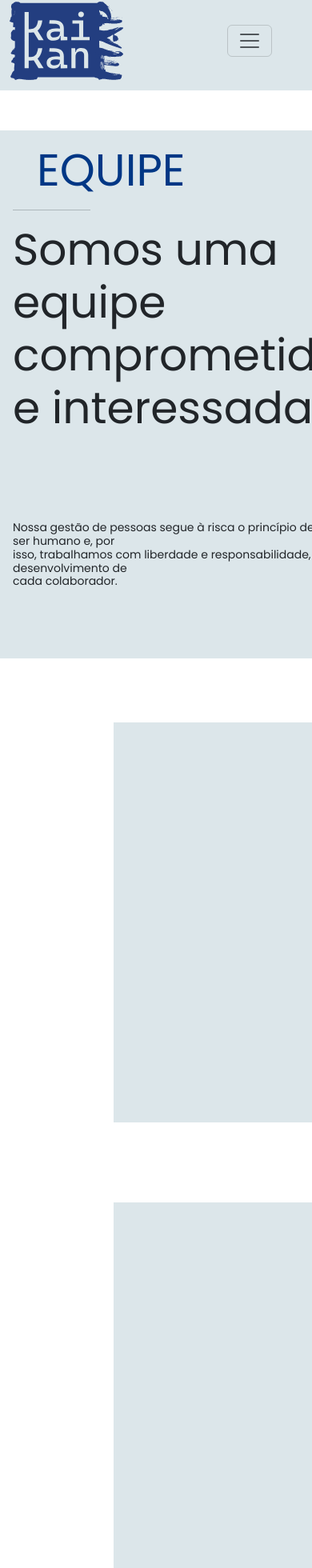
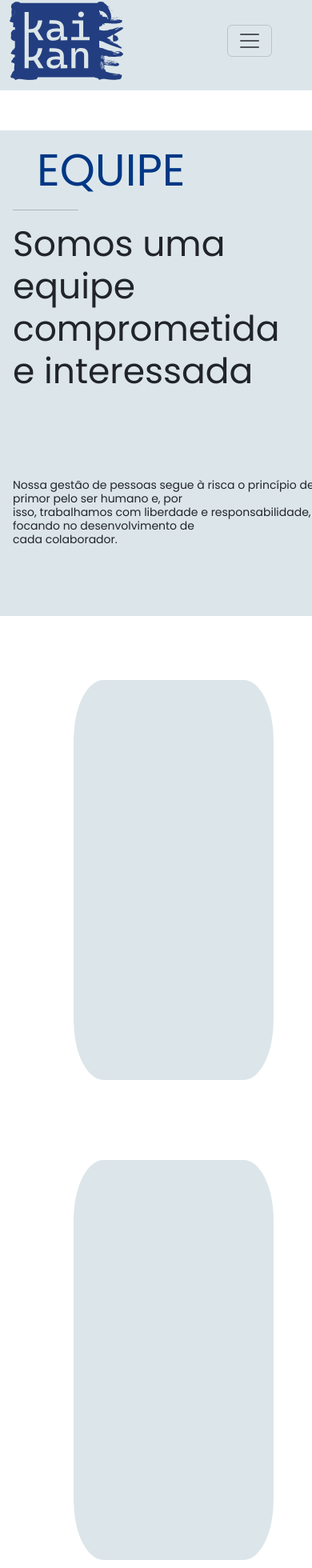
Before and after one commit to VitorToku/KaikanMap, a React (Create React App) app in the folder kaikanmap/: page /equipe in a window 390 px wide. Shown: the part 11-1971 px from the top of the page at 80% size. Built offline with nearby package versions, Linux system fonts and the light colour scheme.

Commit message:
alterações
aaa

```diff
--- a/kaikanmap/src/components/Equipe/index.js
+++ b/kaikanmap/src/components/Equipe/index.js
@@ -12,14 +12,26 @@ function Equipe() {
             <section id="s1"></section>
             <main >
                 <h1 id="tit">EQUIPE</h1>
-                    <hr id="hrzao" />
-                    <h2 id="call">Somos uma equipe comprometida <br /> e interessada</h2>
-                    <h3 id="fala">Nossa gestão de pessoas segue à risca o princípio de primor pelo ser humano e, por <br /> isso, trabalhamos com liberdade e responsabilidade, focando no desenvolvimento de <br /> cada colaborador.</h3>
+                <hr id="hrzao" />
+                <h2 id="call">Somos uma equipe comprometida <br /> e interessada</h2>
+                <h3 id="fala">Nossa gestão de pessoas segue à risca o princípio de primor pelo ser humano e, por <br /> isso, trabalhamos com liberdade e responsabilidade, focando no desenvolvimento de <br /> cada colaborador.</h3>
             </main>
             <section id="s2">
-                <section id="c1" className="caixas"></section>
-                <section id="c2" className="caixas"></section>
-                <section id="c3" className="caixas"></section>
+                <section id="c1" className="caixas">
+                    <div class="img">
+
+
+                    </div>
+                    <div class="text"> </div>
+                </section>
+                <section id="c2" className="caixas">
+                    <div class="img" ></div>
+                    <div class="text"> </div>
+                </section>
+                <section id="c3" className="caixas">
+                    <div class="img" ></div>
+                    <div class="text"> </div>
+                </section>
             </section>
             <section id="s3">
                 <section id="imgg">
@@ -32,7 +44,7 @@ function Equipe() {
                     <section id="grid">
 
                         <section id="objetivo">
-                            <img src={objetivo} />
+                            <img class="icons" src={objetivo} />
                             <h3 id="ob">OBJETIVO:</h3>
 
                         </section>
@@ -42,7 +54,7 @@ function Equipe() {
 
 
                         <section id="valor">
-                            <img src={diamante} />
+                            <img class="icons diaman" src={diamante} />
                             <ul>
                                 <li id="destaq">VALORES:</li>
                                 <li id="font">DIVULGAÇÃO</li>
--- a/kaikanmap/src/components/Equipe/vitorr.css
+++ b/kaikanmap/src/components/Equipe/vitorr.css
@@ -56,6 +56,10 @@
                       ;
   }
 
+
+  #c1, #c2, #c3{
+    border-radius: 15%;
+  }
 #c1{
     grid-area: c1;
     background-color:#DCE6EA;
@@ -236,15 +240,83 @@ padding-bottom:80px;
         max-width: 500px;
     }
 
+    .diaman{
+      position: relative;
+      left: 20px;
+    }
 }
 
 @media(max-width:500px){
     main{
-        max-width:500px;
+        max-width:425px;
     }
 
+    #call{
+      font-size: 44px;
+    }
+
+    #s2{
+      padding-right: 200px;
+    }
+
+    #c1, #c2, #c3{
+      width: 250px;
+      position: relative;
+      right: 50px;
+    }
     #s3{
         margin-right: 50px;
+        max-width: 425px;
+    }
+
+    .diaman{
+      position: relative;
+      left: 20px;
     }
 
 }
+@media(max-width:375px){
+  main{
+      max-width:360px;
+  }
+
+  #call{
+    font-size: 44px;
+  }
+
+  #s2{
+    padding-right: 200px;
+  }
+
+  #c1, #c2, #c3{
+    width: 250px;
+    position: relative;
+    right: 50px;
+  }
+  #s3{
+      margin-right: 50px;
+      max-width: 360px;
+  }
+
+  .icons{
+    transform: scale(0.9);
+  }
+
+  #objetivo{
+    position: relative;
+    right: 20px;
+  }
+ #valor{
+  position: relative;
+  right: 30px;
+ }
+
+  .diaman{
+    position: relative;
+    left: 20px;
+  }
+  #sep{
+    width: 300px;
+  }
+
+}
```
